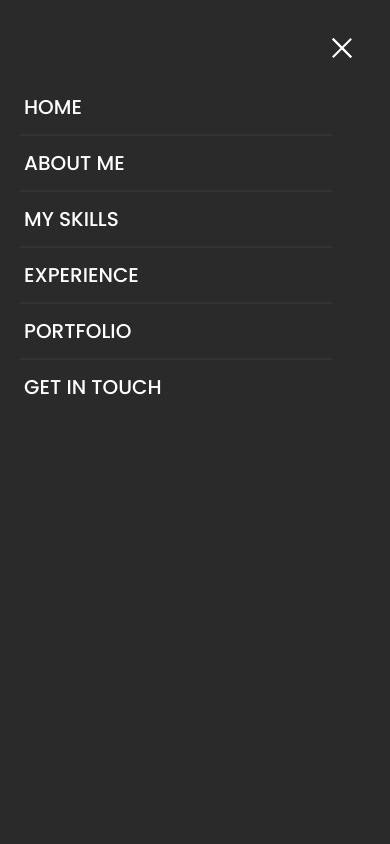
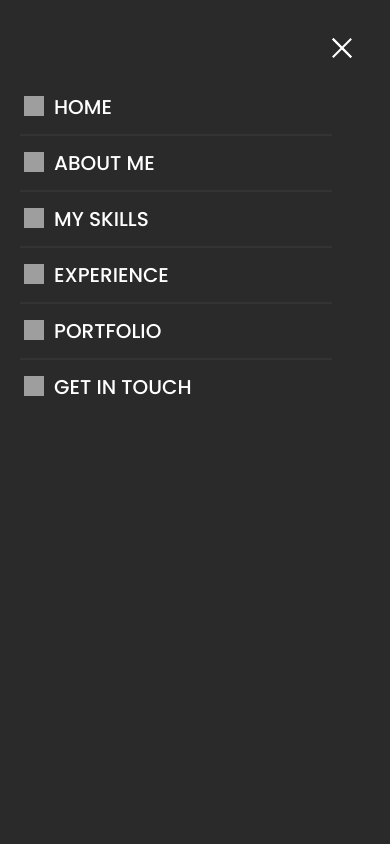
Before and after one commit to PizzerSpring/portfolio, a React (Create React App) app: page / in a window 390 px wide. Both pictures are taken after a click on the button 342 px from the left and 48 px from the top of the page. Shown: the top 844 px of the page. Built offline with nearby package versions, Linux system fonts and the light colour scheme; grey boxes are pictures that could not be loaded.

Commit message:
adding icons for mobile links

```diff
--- a/src/components/Navigation/Navigation.module.scss
+++ b/src/components/Navigation/Navigation.module.scss
@@ -35,7 +35,18 @@
     text-align: center;
 }
 
+.menuBox > li {
+    position: relative;
+}
 
+.iconLink {
+    position: absolute;
+    top: 16px;
+    left: 24px;
+    width: 20px;
+    height: 20px;
+    /*border: 1px solid red;*/
+}
 
 .hamburgerMenu {
     display: none;
@@ -76,9 +87,8 @@
 }
 
 .menuBox {
-    display: block;
+    display: none;
     position: fixed;
-    visibility: hidden;
     top: 0;
     left: 0;
     width: 100%;
@@ -93,12 +103,12 @@
 }
 
 .menuActive {
-    visibility: visible;
+    display: block;
 }
 
 .menuItem {
     display: block;
-    padding: 12px 24px;
+    padding: 12px 24px 12px 54px;
     color: #fff;
     font-family: 'Poppins', sans-serif;
     font-weight: 500;
--- a/src/components/Navigation/Navigation.tsx
+++ b/src/components/Navigation/Navigation.tsx
@@ -4,7 +4,7 @@ import homeIcon from '../../assets/images/main.png';
 import aboutMeIcon from '../../assets/images/aboutme.png';
 import portfolioIcon from '../../assets/images/portfolio.png';
 import contactIcon from '../../assets/images/contact.png';
-import {isVisible} from "@testing-library/user-event/dist/utils";
+import expIcon from '../../assets/images/exp.png';
 
 
 const Navigation = () => {
@@ -16,6 +16,11 @@ const Navigation = () => {
     }
     const aboutMe = {
         backgroundImage: `url(${aboutMeIcon})`,
+        backgroundRepeat: 'no-repeat',
+        backgroundPosition: 'center',
+    }
+    const exp = {
+        backgroundImage: `url(${expIcon})`,
         backgroundRepeat: 'no-repeat',
         backgroundPosition: 'center',
     }
@@ -58,25 +63,19 @@ const Navigation = () => {
 
             <div>
                 <div className={style.hamburgerMenu}>
-                    {/*<input id="menu__toggle" className={style.menuToggle} type="checkbox"/>
-                    <label className={style.menuBtn} htmlFor="menu__toggle">
-                        <span></span>
-                    </label>*/}
-                    <button className={`${style.menuBtn} ${isMenu ? style.menuBtnActive : ''}`} onClick={() =>  {
-                        console.log(isMenu)
-                        setMenu(!isMenu)}}><span></span></button>
+                    <button className={`${style.menuBtn} ${isMenu ? style.menuBtnActive : ''}`} onClick={() =>  {setMenu(!isMenu)}}><span></span></button>
                     <ul className={`${style.menuBox} ${isMenu ? style.menuActive : ''}`}>
-                        <li><a className={style.menuItem} href="#home">Home</a></li>
+                        <li><span className={style.iconLink} style={home}></span><a onClick={() => setMenu(!isMenu)} className={style.menuItem} href="#home">Home</a></li>
                         <hr className={style.separator}/>
-                        <li><a onClick={() => setMenu(!isMenu)} className={style.menuItem} href="#aboutMe">About me</a></li>
+                        <li><span className={style.iconLink} style={aboutMe}></span><a onClick={() => setMenu(!isMenu)} className={style.menuItem} href="#aboutMe">About me</a></li>
                         <hr className={style.separator}/>
-                        <li><a className={style.menuItem} href="#mySkills">My skills</a></li>
+                        <li><span className={style.iconLink} style={exp}></span><a onClick={() => setMenu(!isMenu)} className={style.menuItem} href="#mySkills">My skills</a></li>
                         <hr className={style.separator}/>
-                        <li><a className={style.menuItem} href="#experience">Experience</a></li>
+                        <li><span className={style.iconLink} style={exp}></span><a onClick={() => setMenu(!isMenu)} className={style.menuItem} href="#experience">Experience</a></li>
                         <hr className={style.separator}/>
-                        <li><a className={style.menuItem} href="#portfolio">Portfolio</a></li>
+                        <li><span className={style.iconLink} style={portfolio}></span><a onClick={() => setMenu(!isMenu)} className={style.menuItem} href="#portfolio">Portfolio</a></li>
                         <hr className={style.separator}/>
-                        <li><a className={style.menuItem} href="#footer">Get in touch</a></li>
+                        <li><span className={style.iconLink} style={contact}></span><a onClick={() => setMenu(!isMenu)} className={style.menuItem} href="#footer">Get in touch</a></li>
                     </ul>
                 </div>
             </div>
```
